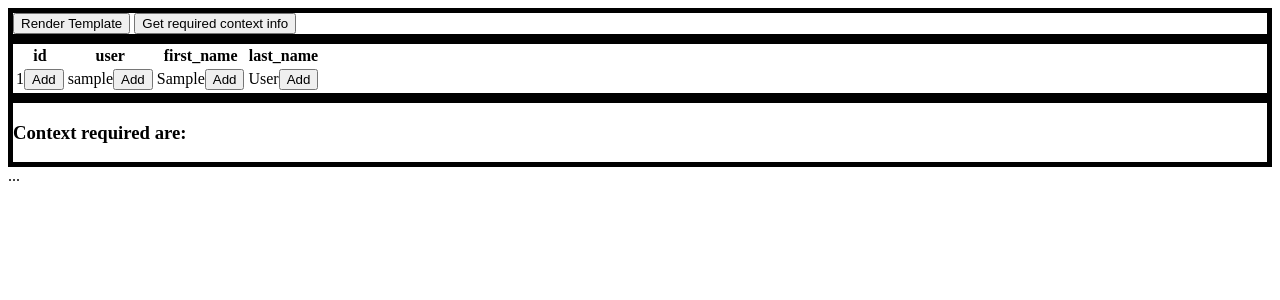
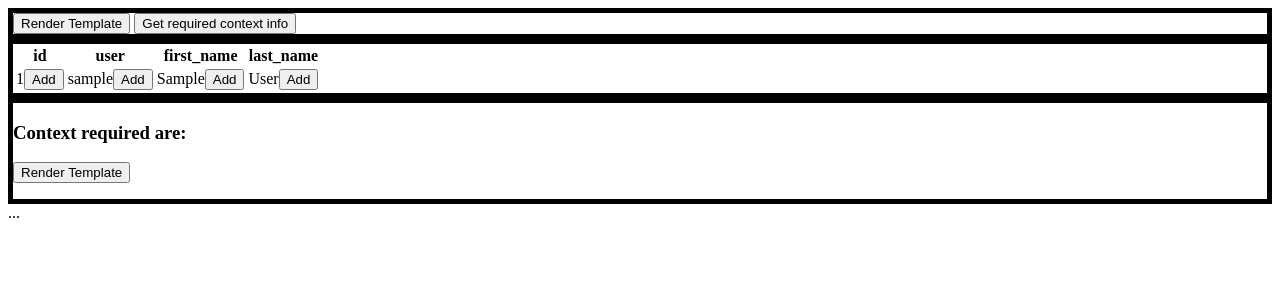
Before and after one commit to FazleRabbbiferdaus172/CareerDen, a Django app: page / in a window 1280 px wide. Shown: the top 300 px of the page. Run offline with Django 5.2, Linux system fonts and the light colour scheme; tables that the repository leaves empty hold one stand-in row (values such as "Sample post").

Commit message:
button to insert the value from record list and button to render the latex

```diff
--- a/core/templates/core/required_context_set.html
+++ b/core/templates/core/required_context_set.html
@@ -1,6 +1,12 @@
 <h3>Context required are: </h3>
-<ul>
-{% for k in required_context_set %}
-    <li>{{ k }} : <input type="text" ondrop="dropHandler"></li>
-{% endfor %}
-</ul>
+<form id="checked-contacts"
+      hx-post="/render_template/"
+      hx-target="#content-box">
+        {% csrf_token %}
+    <ul id="context-list">
+        {% for k in required_template_context %}
+            <li><span>{{ k }} : </span><input id="rc-{{ k }}" name="{{ k }}" type="text" ondrop="dropHandler"></li>
+        {% endfor %}
+    </ul>
+    <input type="submit" value="Render Template" class="btn primary">
+</form>
```
